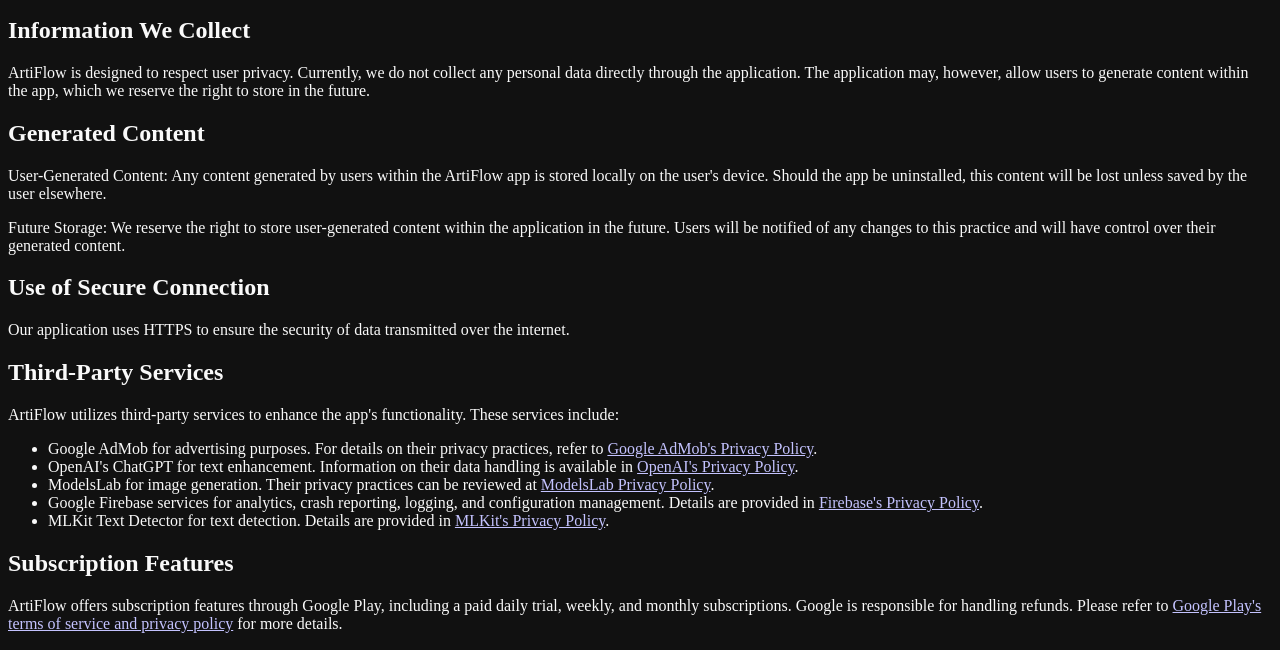
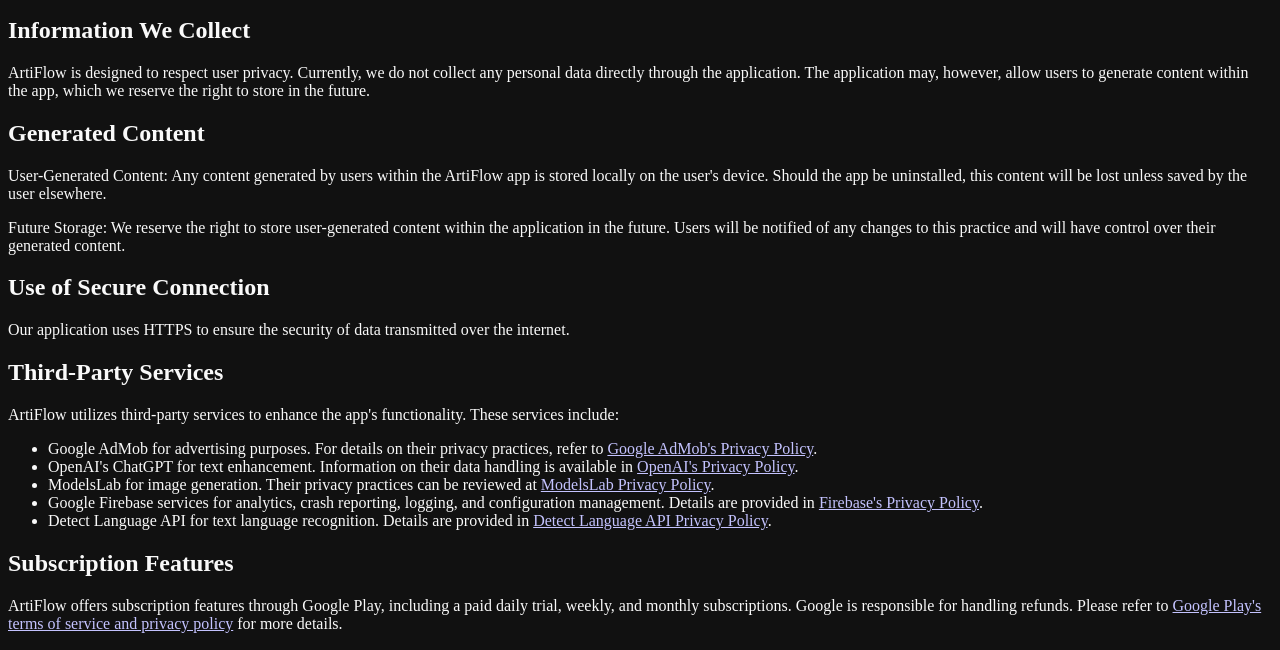
Before and after one commit to bobKotlin/ArtiFlowPrivacyPolicy, a plain HTML site: page index.html in a window 1280 px wide. Shown: the part 119-769 px from the top of the page. Drawn offline with Linux system fonts and the light colour scheme.

Commit message:
Add files via upload

```diff
--- a/index.html
+++ b/index.html
@@ -42,7 +42,7 @@
         <li>OpenAI's ChatGPT for text enhancement. Information on their data handling is available in <a href="https://openai.com/policies/privacy-policy" target="_blank">OpenAI's Privacy Policy</a>.</li>
         <li>ModelsLab for image generation. Their privacy practices can be reviewed at <a href="https://modelslab.com/p/privacy-policy" target="_blank">ModelsLab Privacy Policy</a>.</li>
         <li>Google Firebase services for analytics, crash reporting, logging, and configuration management. Details are provided in <a href="https://firebase.google.com/support/privacy" target="_blank">Firebase's Privacy Policy</a>.</li>
-        <li>MLKit Text Detector for text detection. Details are provided in <a href="https://developers.google.com/ml-kit/terms" target="_blank">MLKit's Privacy Policy</a>.</li>
+        <li>Detect Language API for text language recognition. Details are provided in <a href="https://detectlanguage.com/privacy_policy" target="_blank">Detect Language API Privacy Policy</a>.</li>
     </ul>
     <h2>Subscription Features</h2>
     <p>ArtiFlow offers subscription features through Google Play, including a paid daily trial, weekly, and monthly subscriptions. Google is responsible for handling refunds. Please refer to <a href="https://play.google.com/intl/en-US_us/about/play-terms/" target="_blank">Google Play's terms of service and privacy policy</a> for more details.</p>
```
